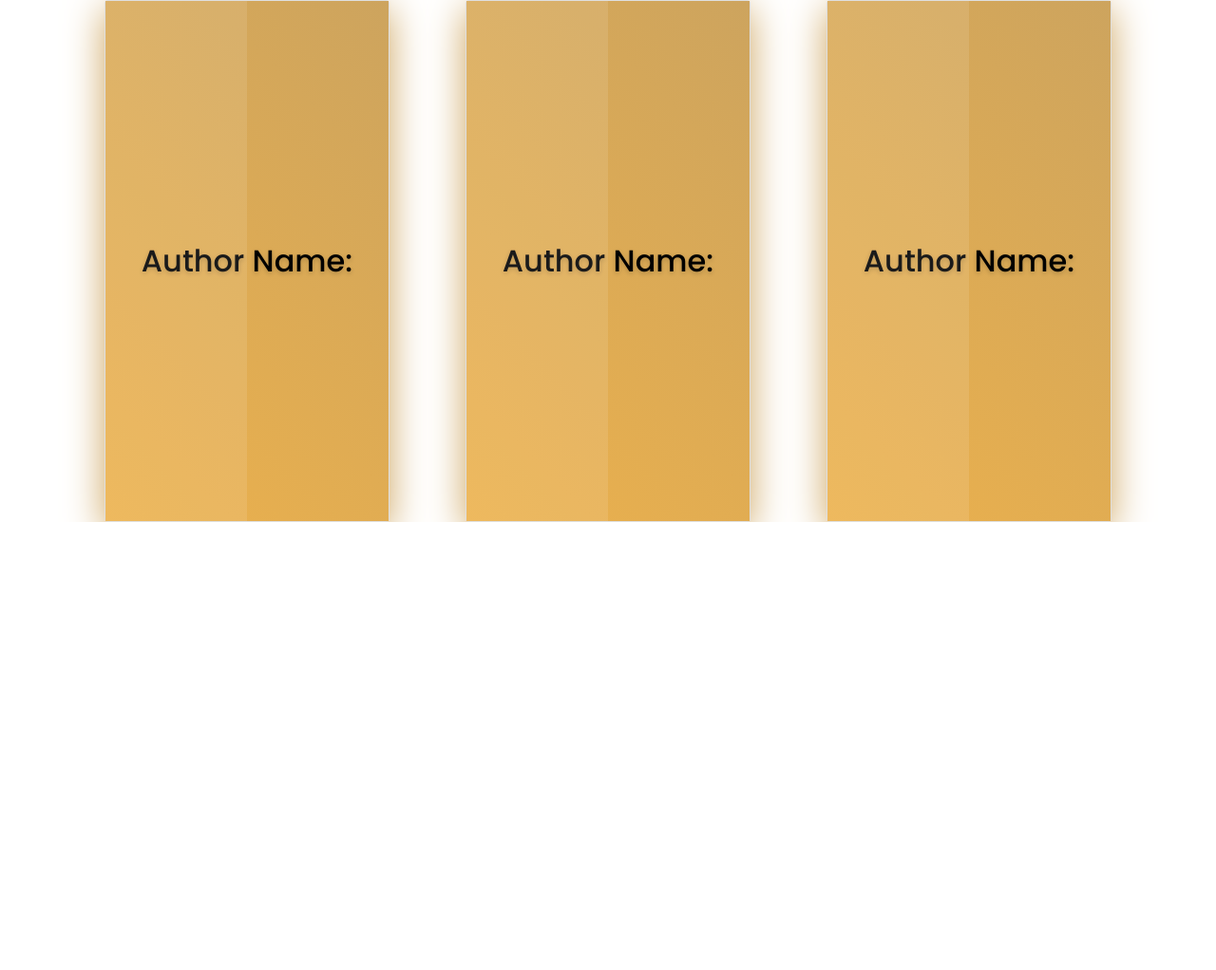
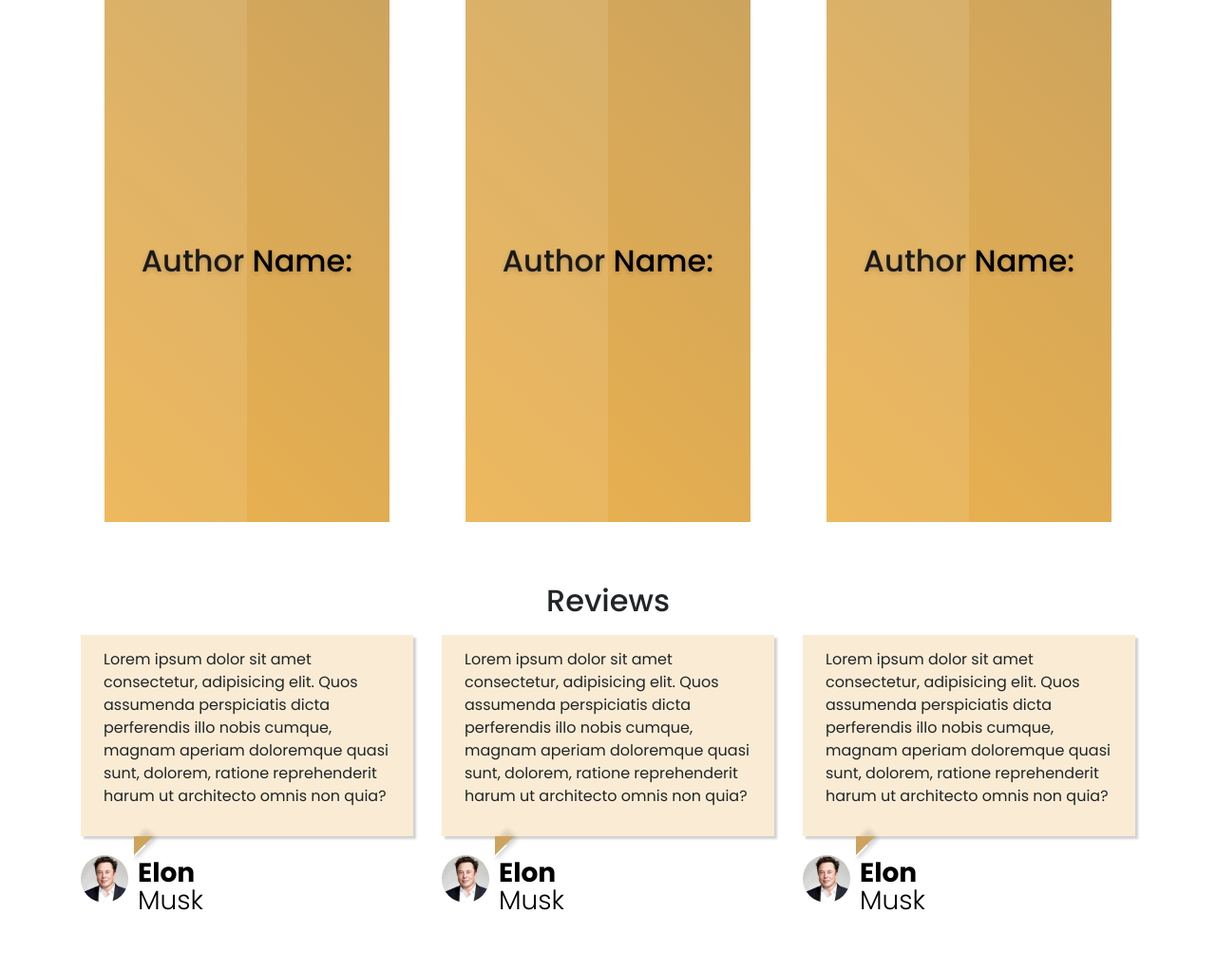
Before and after one commit to raihed101/Bootstrap_wesbite, a plain HTML site: page index.html in a window 1280 px wide. Shown: the part 1708-2730 px from the top of the page at 95% size. Before the commit the page ends 2258 px from the top, so only its background shows below. Drawn offline with nearby package versions, Linux system fonts and the light colour scheme.

Commit message:
review section complete

```diff
--- a/index.html
+++ b/index.html
@@ -109,41 +109,41 @@
                 <h1>Good Books, Good Read <span>.</span></h1>
             </div>
         </div>
-        <div class="row mt-5 justify-content-center ">
+        <!-- <div class="row mt-5 justify-content-center ">
             <div class="col-xl-2 col-md-4 col-6">
                 <div class="category">
                     <i class="fa fa-magic" aria-hidden="true"></i>
                     <h3><a href="">Childrens Books</a></h3>
                 </div>
-            </div>
+            </div> -->
             <!--  -->
-            <div class="col-xl-2 col-md-4 col-6">
+            <!-- <div class="col-xl-2 col-md-4 col-6">
                 <div class="category">
                     <i class="fa fa-history" aria-hidden="true"></i>
                     <h3><a href="">History</a></h3>
                 </div>
-            </div>
+            </div> -->
             <!--  -->
-            <div class="col-xl-2 col-md-4 col-6">
+            <!-- <div class="col-xl-2 col-md-4 col-6">
                 <div class="category">
                     <i class="fa fa-hand-spock-o" aria-hidden="true"></i>
                     <h3><a href="">Fictions</a></h3>
                 </div>
-            </div>
+            </div> -->
             <!--  -->
-            <div class="col-xl-2 col-md-4 col-6">
+            <!-- <div class="col-xl-2 col-md-4 col-6">
                 <div class="category">
                     <i class="fa fa-paint-brush" aria-hidden="true"></i>
                     <h3><a href="">Art</a></h3>
                 </div>
-            </div>
+            </div> -->
             <!--  -->
-            <div class="col-xl-2 col-md-4 col-6">
+            <!-- <div class="col-xl-2 col-md-4 col-6">
                 <div class="category">
                     <i class="fa fa-line-chart" aria-hidden="true"></i>
                     <h3><a href="">Business</a></h3>
                 </div>
-            </div>
+            </div> -->
             <!--  -->
         </div>
     </div>
@@ -240,8 +240,65 @@
             </div>
         </div>
     </div>
+</section>
 
+<!-- reviews section -->
+<section id="testimonial" class="mt-5 pt-3 pb-5">
+    <div class="container">
+        <div class="row">
+            <div class="col-md-12">
+                <h2 class="text-center pb-2">Reviews</h2>
+            </div>
+            <div class="col-md-4 col-sm-4">
+                <div class="text-box">
+                    <p>
+                        Lorem ipsum dolor sit amet consectetur, adipisicing elit. Quos assumenda perspiciatis dicta perferendis illo nobis cumque, magnam aperiam doloremque quasi sunt, dolorem, ratione reprehenderit harum ut architecto omnis non quia?
+                    </p>
+
+                </div>
+                <div class="text-info">
+                    <a href="#">
+                        <img src="./img/img5.jpg" class="img-fluid" alt="">
+                    </a>
+                    <h3>Elon <span>Musk</span></h3>
+                </div>
+            </div>
+            <!--  -->
+            <div class="col-md-4 col-sm-4">
+                <div class="text-box">
+                    <p>
+                        Lorem ipsum dolor sit amet consectetur, adipisicing elit. Quos assumenda perspiciatis dicta perferendis illo nobis cumque, magnam aperiam doloremque quasi sunt, dolorem, ratione reprehenderit harum ut architecto omnis non quia?
+                    </p>
+
+                </div>
+                <div class="text-info">
+                    <a href="#">
+                        <img src="./img/img5.jpg" class="img-fluid" alt="">
+                    </a>
+                    <h3>Elon <span>Musk</span></h3>
+                </div>
+            </div>
+            <!--  -->
+            <div class="col-md-4 col-sm-4">
+                <div class="text-box">
+                    <p>
+                        Lorem ipsum dolor sit amet consectetur, adipisicing elit. Quos assumenda perspiciatis dicta perferendis illo nobis cumque, magnam aperiam doloremque quasi sunt, dolorem, ratione reprehenderit harum ut architecto omnis non quia?
+                    </p>
+
+                </div>
+                <div class="text-info">
+                    <a href="#">
+                        <img src="./img/img5.jpg" class="img-fluid" alt="">
+                    </a>
+                    <h3>Elon <span>Musk</span></h3>
+                </div>
+            </div>
+        </div>
+    </div>
 </section>
+
+<!-- tab section -->
+
 
 
 
--- a/style.css
+++ b/style.css
@@ -293,7 +293,8 @@ body {
   height: 550px;
   margin: 0 auto;
   background: #fff;
-  box-shadow: 0 10px 40px var(--mainColor);
+  /* box-shadow: 0 10px 40px var(--mainColor); */
+  border: none;
 }
 
 .card .cover {
@@ -351,6 +352,76 @@ body {
 .card .cover.cover2 h2 {
   font-size: 2em;
 }
+
+/* review section */
+
+.text-box {
+  background: #f0c78156;
+  padding: 14px 24px;
+  margin-bottom: 20px;
+  box-shadow: 3px 3px 2px 0px rgba(0, 0, 0, 0.18);
+  position: relative;
+}
+
+.text-info a {
+  display: block;
+  width: 50px;
+  height: 50px;
+  background-color: #f0c78156;
+  border-radius: 50%;
+  float: left;
+  margin-right: 10px;
+}
+
+.text-info a img {
+  border-radius: 50%;
+}
+
+.text-info h3 {
+  display: inline-block;
+  line-height: 22px;
+  font-weight: 600;
+  color: #000;
+  margin-top: 8px;
+}
+
+.text-info h3 > span {
+  display: block;
+  line-height: 35px;
+  font-weight: 100;
+}
+
+.text-box:after {
+  content: "";
+  position: absolute;
+  width: 0;
+  height: 0;
+  border-style: solid;
+  border-color: transparent;
+  border-left: 0;
+  bottom: -40px;
+  left: 56px;
+  border-top-color: var(--mainColor);
+  border-width: 20px;
+}
+
+.text-box:before {
+  content: "";
+  position: absolute;
+  transform: rotate(45deg);
+  width: 0;
+  height: 0;
+  bottom: -30px;
+  left: 45px;
+  border-style: solid;
+  border-width: 15px;
+  border-color: transparent;
+  z-index: -1;
+  box-shadow: 3px -13px 5px 0px rgba(0, 0, 0, 0.18);
+  border-left: 0;
+}
+
+/* tabs section */
 
 @media (max-width: 575px) {
   .about-des {
```
Also changed, not shown: img/img4.jpg (added), img/img5.jpg (added).
